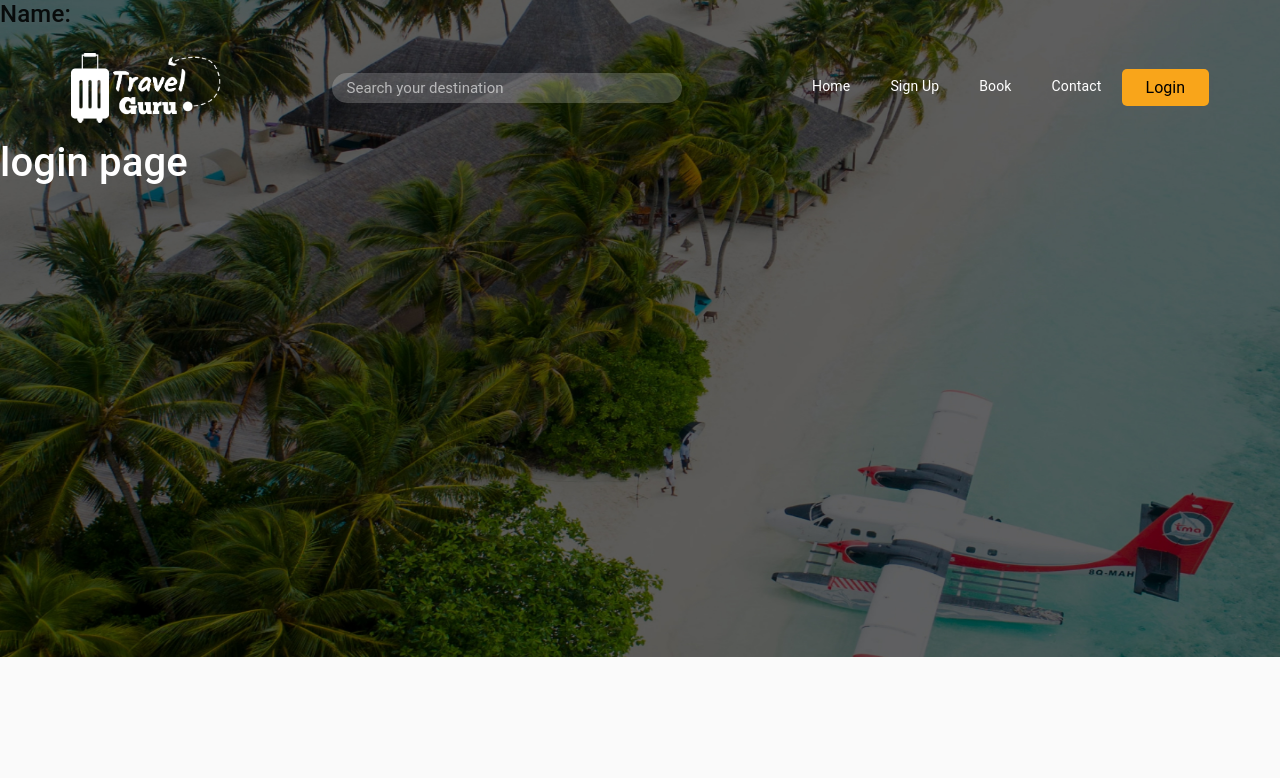
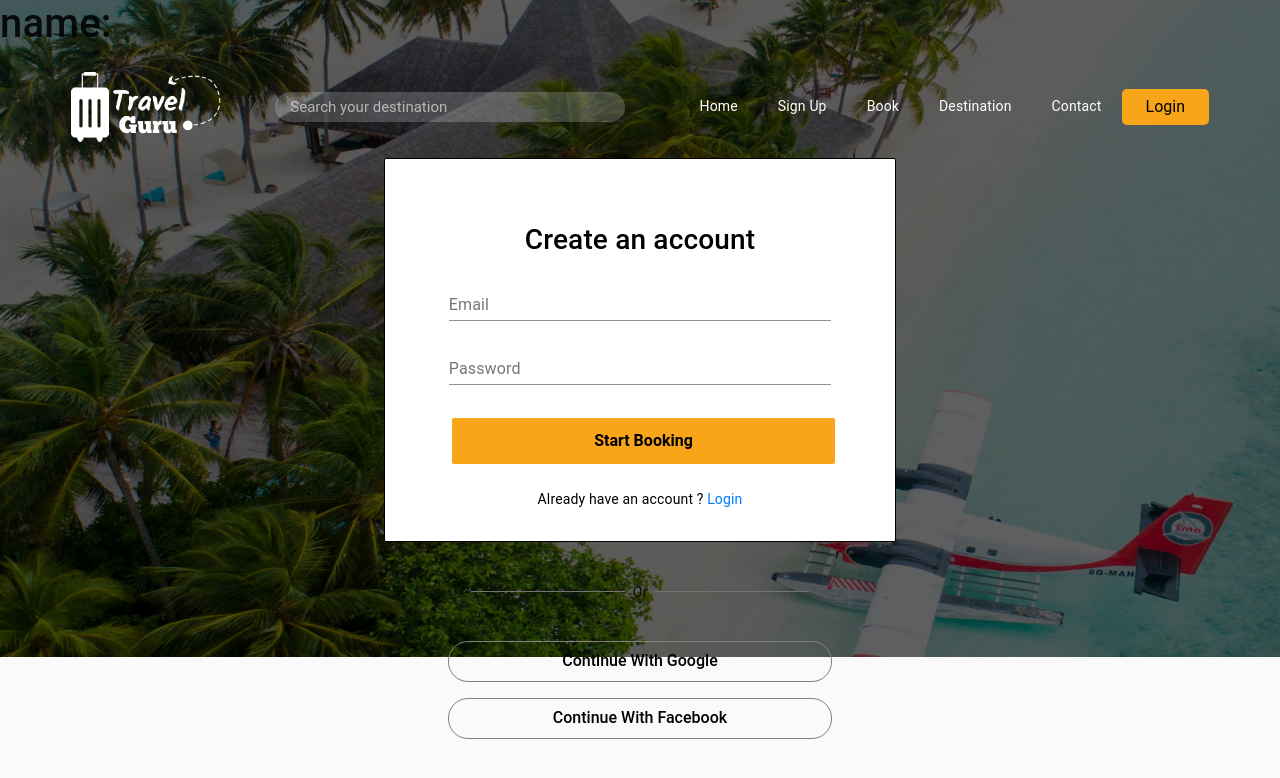
Before and after one commit to farjana001/travel-guru, a React (Create React App) app: page /login in a window 1280 px wide. Shown: the top 778 px of the page. Built offline with nearby package versions, Linux system fonts and the light colour scheme.

Commit message:
hijibiji

```diff
--- a/src/App.js
+++ b/src/App.js
@@ -9,15 +9,14 @@ import {
 } from "react-router-dom";
 import Home from './Components/Home/Home';
 import NoMatch from './Components/NoMatch/NoMatch';
-// import DestinationDetails from './Components/Destination/DestinationDetails';
 import DestinationData from '../src/DestinationData/DestinationData'
 import Book from './Components/Book/Book';
 import Menu from './Components/Home/Menu';
 import { CssBaseline } from '@material-ui/core';
 import SignUp from './Components/Forms/SignUp';
+import Login from './Components/Forms/Login';
+import DestinationMap from './Components/DestinationMap/DestinationMap';
 import PrivateRoute from './Components/Forms/PrivateRoute';
-import SocialLogin from './Components/Forms/SocialLogin';
-import Login from './Components/Forms/Login';
 
 
 export const UserContext = createContext();
@@ -27,8 +26,8 @@ function App() {
   const [loggedInUser, setLoggedInUser] = useState({});
   return (
     <div className='appBody'>
+      <h1> name:{loggedInUser.name}</h1>
       <UserContext.Provider value={{value1:[destination, setDestination], value2:[loggedInUser, setLoggedInUser]}}>
-        <h4>Name: {loggedInUser.name}</h4>
         <Router>
           <Menu />
           <Switch>
@@ -47,6 +46,9 @@ function App() {
             <Route path='/login'>
               <Login />
             </Route>
+            <PrivateRoute path='/destination'>
+              <DestinationMap />
+            </PrivateRoute>
             <Route path='*'>
               <NoMatch />
             </Route>
--- a/src/Components/Book/Book.js
+++ b/src/Components/Book/Book.js
@@ -1,5 +1,5 @@
 import React, { useState } from 'react';
-import { useParams } from 'react-router-dom';
+import { useParams, useHistory } from 'react-router-dom';
 import { Paper, makeStyles, Grid, TextField } from '@material-ui/core';
 import { UseForm, Form } from '../UseForm';
 import DatePicker from '../Contorls/DatePicker';
@@ -23,9 +23,12 @@ const initialFieldValue = {
 
 
 const Book = () => {
-    const { id } = useParams();
+    const {place} = useParams();
     const classes = useStyles();
-
+    let history = useHistory();
+    const handleBooking = (place) => {
+        history.push(`/destination/${place}`)
+    }
     const {
         values,
         setValues,
@@ -34,7 +37,6 @@ const Book = () => {
 
     return (
         <div className='container'>
-            <h4>Book your{id}</h4>
             <Form>
                 <Grid container>
                     <Grid item xs={6}>
@@ -70,7 +72,7 @@ const Book = () => {
                                 value={values.from}
                                 onChange={handleInputChange}
                             />
-                            <button className='start-booking'>Start Booking</button>
+                            <button onClick={() => handleBooking(place)} className='start-booking'>Start Booking</button>
                         </Paper>
                     </Grid>
                 </Grid>
--- a/src/Components/Destination/DestinationDetails.js
+++ b/src/Components/Destination/DestinationDetails.js
@@ -5,18 +5,8 @@ import { Button } from 'react-bootstrap';
 
 
 const DestinationDetails = (props) => {
-    // const { bookingId } = useParams();
     const details = props.details;
     const {name, id} = details;
-    let history = useHistory();
-    // let location = useLocation();
-
-    // let { from } = location.state || { from: { pathname: "/" } };
-
-    const handleBooking = (id) => {
-        history.push(`/book/${id}`)
-        console.log('clicked');
-    }
 
     return (
         <div>
@@ -49,7 +39,7 @@ const DestinationDetails = (props) => {
                                     <li className='list-group-item'>
                                         {dtl.name}
                                     </li>
-                                    <Button onClick={() => handleBooking(id)} variant='primary' size='xxl'>Booking</Button>
+                                    <Button variant='primary' size='xxl'>Booking</Button>
                                 </ul>
 
                             )
--- /dev/null
+++ b/src/Components/DestinationMap/DestinationMap.js
@@ -0,0 +1,11 @@
+import React from 'react';
+
+const DestinationMap = () => {
+    return (
+        <div>
+            <h2 className='text-white display-2'>your map goes here</h2>
+        </div>
+    );
+};
+
+export default DestinationMap;
--- a/src/Components/Forms/Login.js
+++ b/src/Components/Forms/Login.js
@@ -1,9 +1,89 @@
 import React from 'react';
+import { TextField } from '@material-ui/core';
+import { UseForm, Form } from '../UseForm';
+import SocialLogin from './SocialLogin';
+import * as firebase from "firebase/app";
+import "firebase/auth";
+import firebaseConfig from './Firebase.config';
+import { Link, useHistory } from 'react-router-dom';
+
+const initialFieldValue = {
+    id: '',
+    name: '',
+    email: '',
+    password: ''
+};
 
 const Login = () => {
+    if (firebase.apps.length === 0) {
+        firebase.initializeApp(firebaseConfig);
+    }
+
+    const {
+        values,
+        setValues,
+        user,
+        setUser,
+        handleInputChange
+    } = UseForm(initialFieldValue)
+
+    const handleSubmit = (e) => {
+        e.preventDefault()
+        console.log(user.email, user.password);
+        if (user.email && user.password) {
+            firebase.auth().createUserWithEmailAndPassword(user.email, user.password)
+                .then(res => {
+                    const newUserInfo = { ...user }
+                    newUserInfo.error = ''
+                    newUserInfo.success = true
+                    setUser(newUserInfo);
+                })
+                .catch(error => {
+                    const newUserInfo = { ...user }
+                    newUserInfo.error = error.message;
+                    newUserInfo.success = false
+                    setUser(newUserInfo);
+                    var errorCode = error.code;
+                    var errorMessage = error.message;
+                    console.log(errorCode, errorMessage);
+                });
+        }
+    }
+    let history = useHistory();
+    const handleStartBooking = () => {
+        history.push(`/destination`);
+    }
     return (
         <div>
-            <h1 className='text-white'>login page</h1>
+            <div className='create-account mx-auto text-center p-3'>
+                <h3 className="pt-5">Create an account</h3>
+                <Form onSubmit={handleSubmit}>
+                    <TextField
+                        name='email'
+                        label='Email'
+                        value={values.firstName}
+                        onChange={handleInputChange}
+                    />
+                    <TextField
+                        name='password'
+                        label='Password'
+                        value={values.lastName}
+                        onChange={handleInputChange}
+                       type='password'
+                    />
+
+                    <button onClick={handleStartBooking} className='start-booking' type='submit'>Start Booking</button>
+                </Form>
+                <p>Already have an account ? <Link to='/login'>Login</Link></p>
+                <p className='text-danger'>{user.error}</p>
+                {user.success && <p className='text-success'>User created successfully</p>}
+            </div>
+            <div className="d-flex justify-content-center my-4">
+                <div className='line'></div>
+                <span className='mt-3 mx-2'>Or</span>
+                <div className='line'></div>
+            </div>
+            <SocialLogin />
         </div>
     );
 };
--- a/src/Components/Forms/PrivateRoute.js
+++ b/src/Components/Forms/PrivateRoute.js
@@ -9,12 +9,12 @@ const PrivateRoute = ({ children, ...rest }) => {
         <Route
             {...rest}
             render={({ location }) =>
-                loggedInUser.email ? (
+                loggedInUser.name ? (
                     children
                 ) : (
                         <Redirect
                             to={{
-                                pathname: "/home",
+                                pathname: "/signUp",
                                 state: { from: location }
                             }}
                         />
--- a/src/Components/Forms/SignUp.js
+++ b/src/Components/Forms/SignUp.js
@@ -5,6 +5,7 @@ import SocialLogin from './SocialLogin';
 import * as firebase from "firebase/app";
 import "firebase/auth";
 import firebaseConfig from './Firebase.config';
+import { Link } from 'react-router-dom';
 
 const initialFieldValue = {
     id: '',
@@ -22,7 +23,7 @@ const initialFieldValue = {
 
 //  })
 const SignUp = () => {
-    if(firebase.apps.length === 0){
+    if (firebase.apps.length === 0) {
         firebase.initializeApp(firebaseConfig);
     }
 
@@ -37,16 +38,16 @@ const SignUp = () => {
     const handleSubmit = (e) => {
         e.preventDefault()
         console.log(user.email, user.password);
-        if(user.email && user.password){
+        if (user.email && user.password) {
             firebase.auth().createUserWithEmailAndPassword(user.email, user.password)
                 .then(res => {
-                const newUserInfo = {...user}
+                    const newUserInfo = { ...user }
                     newUserInfo.error = ''
                     newUserInfo.success = true
                     setUser(newUserInfo);
                 })
                 .catch(error => {
-                const newUserInfo = {...user}
+                    const newUserInfo = { ...user }
                     newUserInfo.error = error.message;
                     newUserInfo.success = false
                     setUser(newUserInfo);
@@ -105,9 +106,9 @@ const SignUp = () => {
                     />
                     <button className='start-booking' type='submit'>Start Booking</button>
                 </Form>
-                <p>Already have an account ? <span>Login</span></p>
+                <p>Already have an account ? <Link to='/login'>Login</Link></p>
                 <p className='text-danger'>{user.error}</p>
-    { user.success &&  <p className='text-success'>User created successfully</p> }
+                {user.success && <p className='text-success'>User created successfully</p>}
             </div>
             <div className="d-flex justify-content-center my-4">
                 <div className='line'></div>
--- a/src/Components/Forms/SocialLogin.js
+++ b/src/Components/Forms/SocialLogin.js
@@ -36,28 +36,14 @@ const SocialLogin = () => {
     }
 
     // facebook sign in
-    const handleFbSignIn = () => {
-        var fbProvider = new firebase.auth.FacebookAuthProvider();
-        firebase.auth().signInWithPopup(fbProvider).then(function(result) {
-            var token = result.credential.accessToken;
-            const {displayName, email} = result.user;
-            const signedInUser = {name:displayName, email};
-            setLoggedInUser(signedInUser);
-            history.replace(from)
-          }).catch(function(error) {
-            var errorCode = error.code;
-            var errorMessage = error.message;
-            var email = error.email;
-            var credential = error.credential;
-          });
-    }
+
     return (
         <div className=''>
-            <div className='social-login mb-3 mx-auto'>
-                <button onClick={handleFbSignIn}>Continue With Facebook</button>
+             <div className='social-login mx-auto mb-3'>
+                <button onClick={handleGoogleSignIn}>Continue With Google</button>
             </div>
-            <div className='social-login mx-auto mb-5'>
-                <button onClick={handleGoogleSignIn}>Continue With Google</button>
+            <div className='social-login mb-5 mx-auto'>
+                <button>Continue With Facebook</button>
             </div>
         </div>
     );
--- a/src/Components/Home/Menu.js
+++ b/src/Components/Home/Menu.js
@@ -36,6 +36,7 @@ const Menu = () => {
                     <Link className="menu-item" to="/home">Home</Link>
                     <Link className="menu-item" to="/signUp">Sign Up</Link>
                     <Link className="menu-item" to="/book">Book</Link>
+                    <Link className="menu-item" to="/destination">Destination</Link>
                     <Link className="menu-item" to="/contact">Contact</Link>
                     <Link to='/login'><Button variant="primary" size="xxl">Login</Button></Link>
                 </div>
```
Also changed, not shown: src/Components/Destination/Destination.js (+7 -1 lines). Lines whose indentation alone changed are shown as unchanged.
